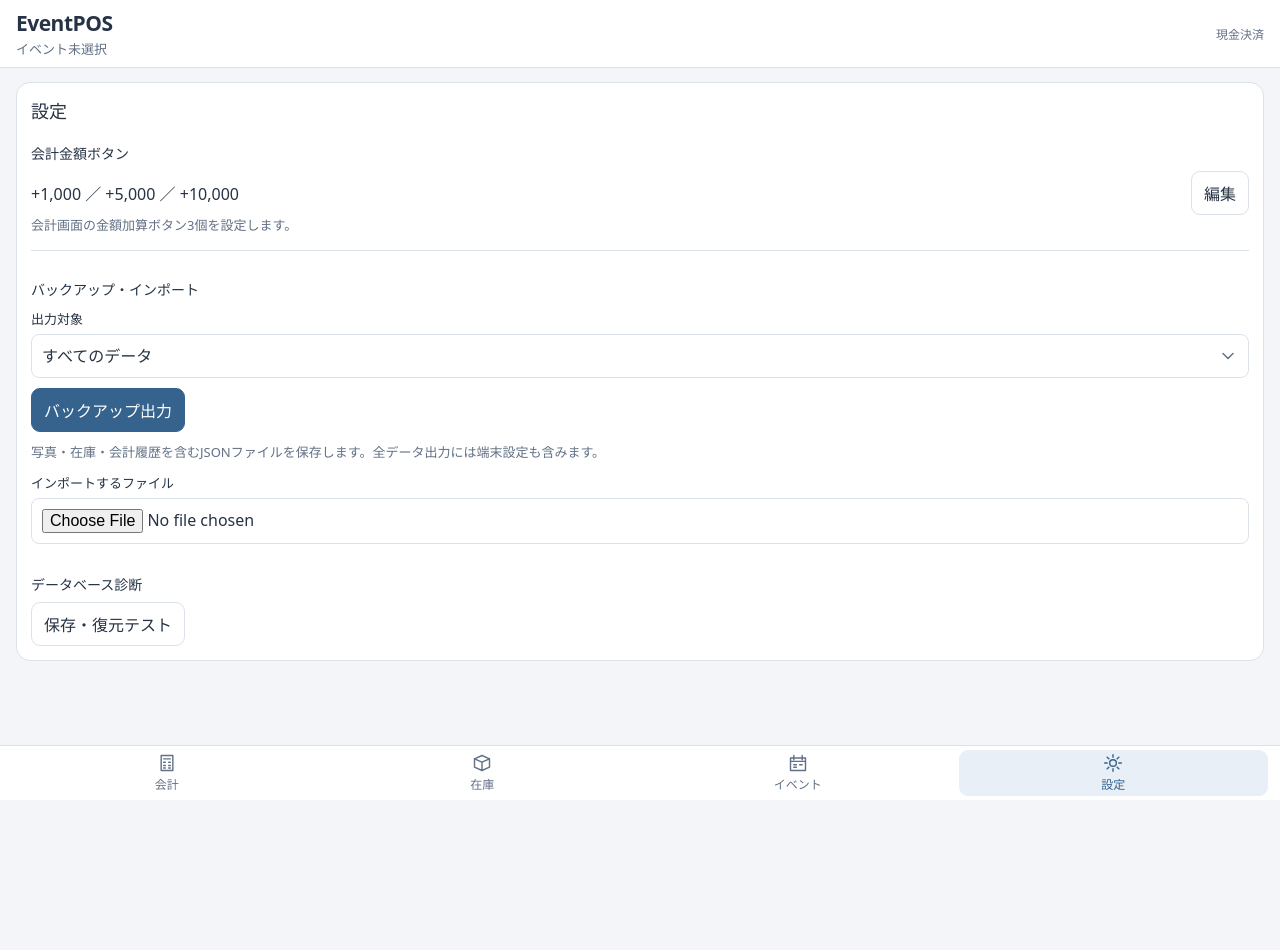
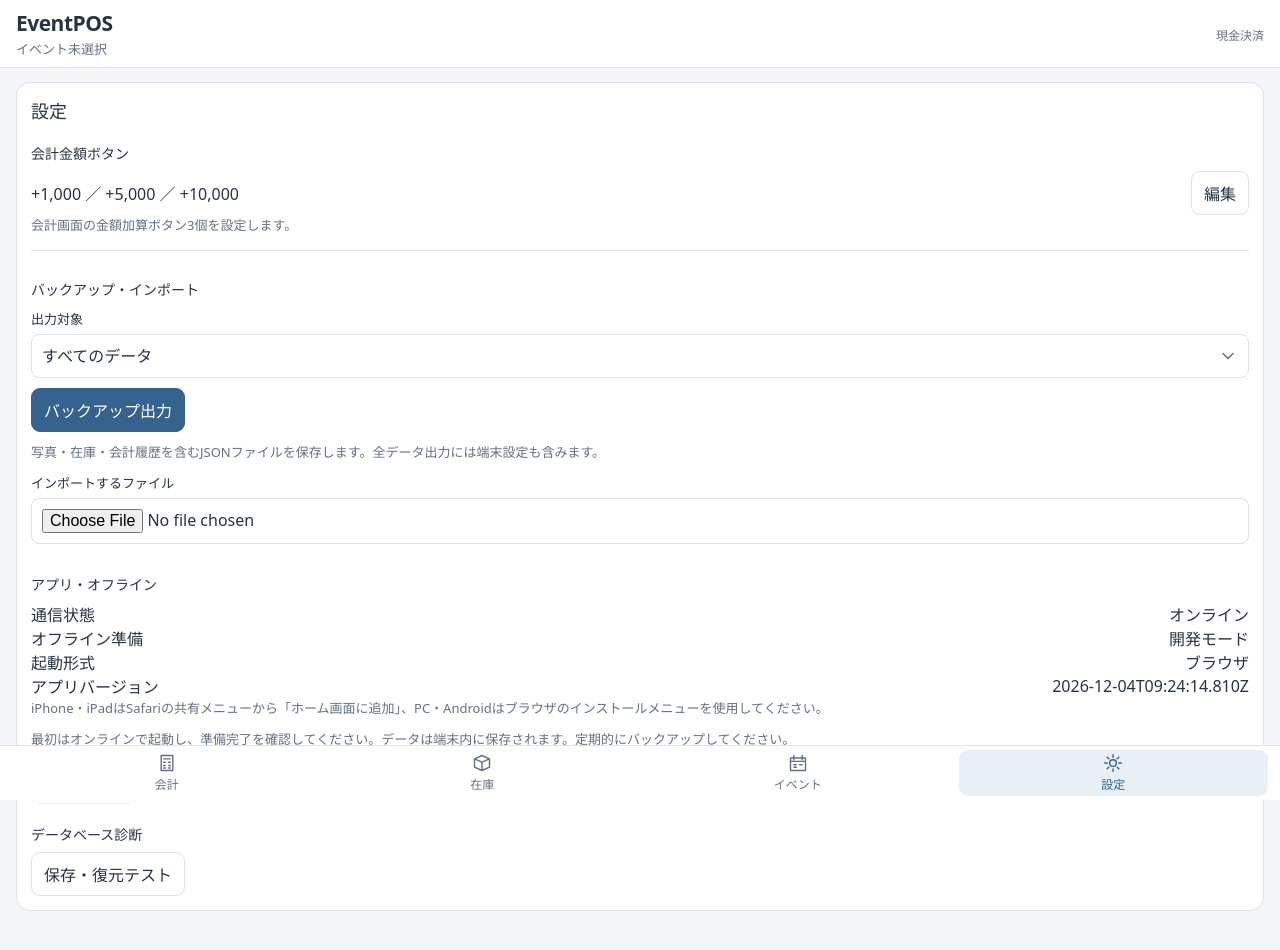
Before and after one commit to Chabo-31/EventPOS, a React (Vite) app: page / in a window 1280 px wide. Both pictures are taken after a click on the button "設定". Shown: the top 950 px of the page. Before the commit the page ends 800 px from the top, so only its background shows below. Built offline with nearby package versions, Linux system fonts and the light colour scheme.

Commit message:
Phase 8: integrate production PWA build and controls

```diff
--- a/src/App.tsx
+++ b/src/App.tsx
@@ -5,6 +5,8 @@ import { completeSale } from './services/checkout'
 import type { Sale, SaleLine } from './models/records'
 import EventManager from './pages/EventManager'
 import BackupManager from './pages/BackupManager'
+import PwaSettings from './components/PwaSettings'
+import { pwa, subscribePwa } from './services/pwa'
 import InventoryManager from './pages/InventoryManager'
 import { loadEvents, eventItems, canAdd, itemKey } from './services/events'
 import type { EventData, EventItem } from './services/events'
@@ -34,6 +36,8 @@ function ItemPhoto({ blob }: { blob?: Blob }) {
   return url ? <img src={url} alt="" /> : <span>写真なし</span>
 }
 function App() {
+  const [pwaState,setPwaState]=useState({...pwa})
+  useEffect(()=>{const sync=()=>setPwaState({...pwa});const unsubscribe=subscribePwa(sync);sync();return unsubscribe},[])
   const [data, setData] = useState<EventData | null>(null)
   const [loadError, setLoadError] = useState('')
   useEffect(() => {
@@ -94,8 +98,8 @@ function App() {
 
   return (
     <div className="app-shell">
-      <header className="app-header"><div><h1>EventPOS</h1><p>{active ? active.name + ' · ' + active.date : 'イベント未選択'}</p></div><span className="preview-label">現金決済</span></header>
-      <main className="workspace">{loadError && <p role="alert">読み込み失敗：{loadError}</p>}{!data && !loadError && <p>読み込み中…</p>}
+      <header className="app-header"><div><h1>EventPOS</h1><p>{active ? active.name + ' · ' + active.date : 'イベント未選択'}</p></div><div className="header-status"><span className="preview-label">現金決済</span>{!pwaState.online&&<span className="offline-label">オフライン</span>}</div></header>
+      <main className="workspace">{pwaState.update&&<div className="inventory-notice pwa-update" role="status">新しいバージョンがあります。会計終了後に設定タブから更新してください。</div>}{loadError && <p role="alert">読み込み失敗：{loadError}</p>}{!data && !loadError && <p>読み込み中…</p>}
         {tab === '会計' && <>{receipt && receipt.eventId===active?.id && <div className="sale-receipt" role="status"><div><strong>会計完了</strong><span>売上 {yen(receipt.total)} ／ お釣り {yen(receipt.change)}</span></div><button onClick={()=>setReceipt(null)}>閉じる</button></div>}{saleError && <p className="sale-error" role="alert">{saleError}</p>}<div className="checkout">
           <section className="catalog"><h2>商品選択</h2>{!active && <p className="muted">イベントタブで販売対象を登録・選択してください。</p>}{active && !products.length && <p className="muted">イベントタブで商品を登録してください。</p>}<div className="product-grid">{products.map(p => <article key={itemKey(p)} className={'product-card' + (amount(p) ? ' selected' : '')}>
             <button className="product-image"  onClick={() => adjust(p, 1)} disabled={saving || !canAdd(products, qty, p)} aria-label={p.name + 'を追加'}><ItemPhoto blob={p.image} /></button>
@@ -113,7 +117,7 @@ function App() {
         </div></>}
         {tab === '在庫' && data && <InventoryManager key={active?.id??''} eventId={active?.id??''} items={products} onMutation={()=>{reset();setReceipt(null);setSaleError('')}} />}
         {tab === 'イベント' && data && <EventManager data={data} />}
-        {tab === '設定' && <section className="panel"><h2>設定</h2><CashPresetSettings values={presets}/><BackupManager data={data} onRestore={()=>{reset();setReceipt(null);setSaleError('')}} /><h3>データベース診断</h3><button onClick={() => void runDiagnostics()} disabled={dbBusy}>{dbBusy ? "診断中…" : "保存・復元テスト"}</button><div role="status" aria-live="polite">{dbReport.map((line, i) => <p key={i}>{line}</p>)}</div></section>}
+        {tab === '設定' && <section className="panel"><h2>設定</h2><CashPresetSettings values={presets}/><BackupManager data={data} onRestore={()=>{reset();setReceipt(null);setSaleError('')}} /><PwaSettings/><h3>データベース診断</h3><button onClick={() => void runDiagnostics()} disabled={dbBusy}>{dbBusy ? "診断中…" : "保存・復元テスト"}</button><div role="status" aria-live="polite">{dbReport.map((line, i) => <p key={i}>{line}</p>)}</div></section>}
       </main>
       <nav className="navigation" aria-label="メインメニュー">{tabs.map(t => <button key={t} aria-current={tab === t ? 'page' : undefined} className={tab === t ? 'active' : ''} disabled={saving} onClick={() => { if (t === 'イベント') { reset();setReceipt(null);setSaleError('') }; setTab(t) }}><svg viewBox="0 0 24 24" width="20" height="20" fill="none" stroke="currentColor" strokeWidth="1.7" strokeLinecap="round" strokeLinejoin="round" aria-hidden="true"><path d={navPaths[t]} /></svg><span>{t}</span></button>)}</nav>
     </div>
```
